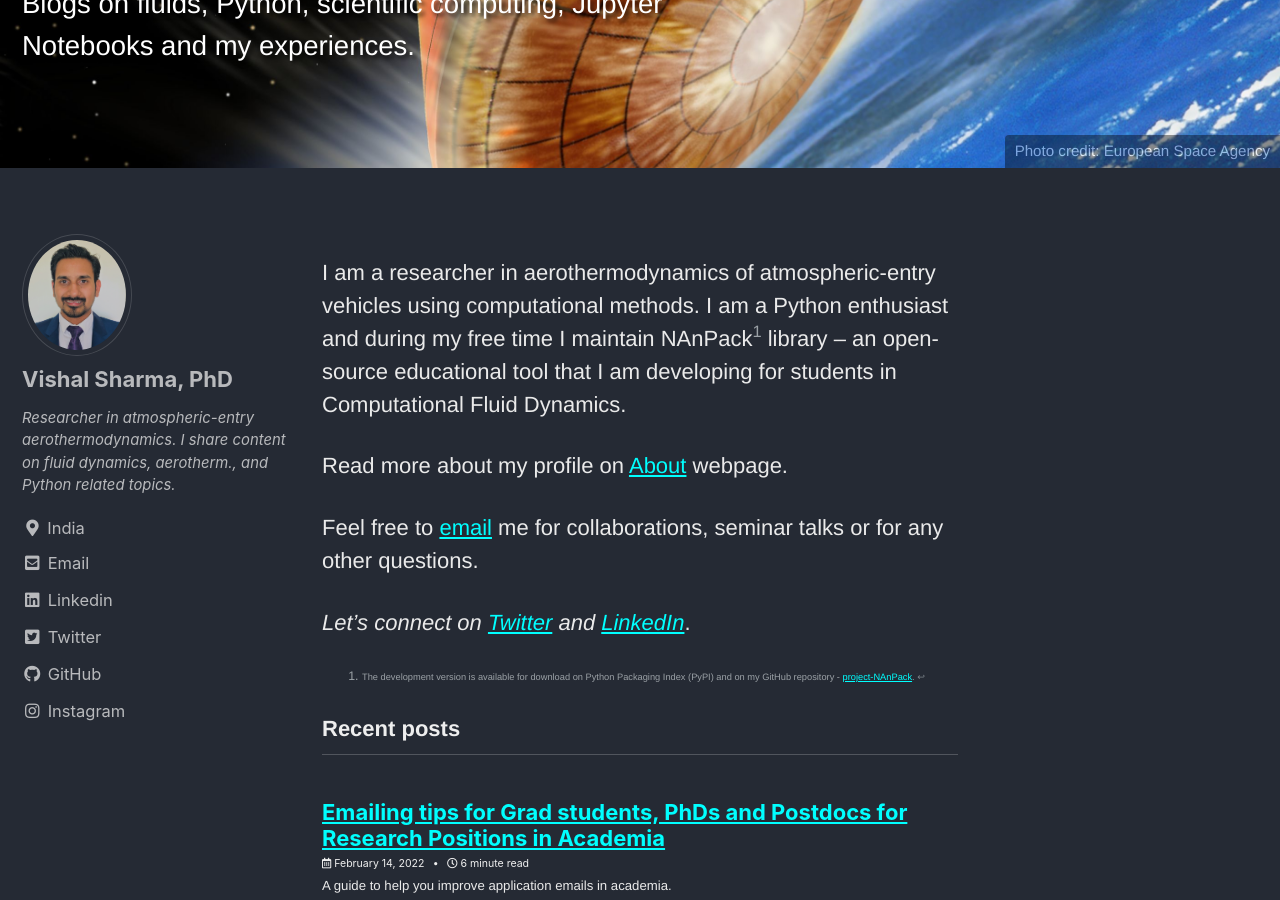
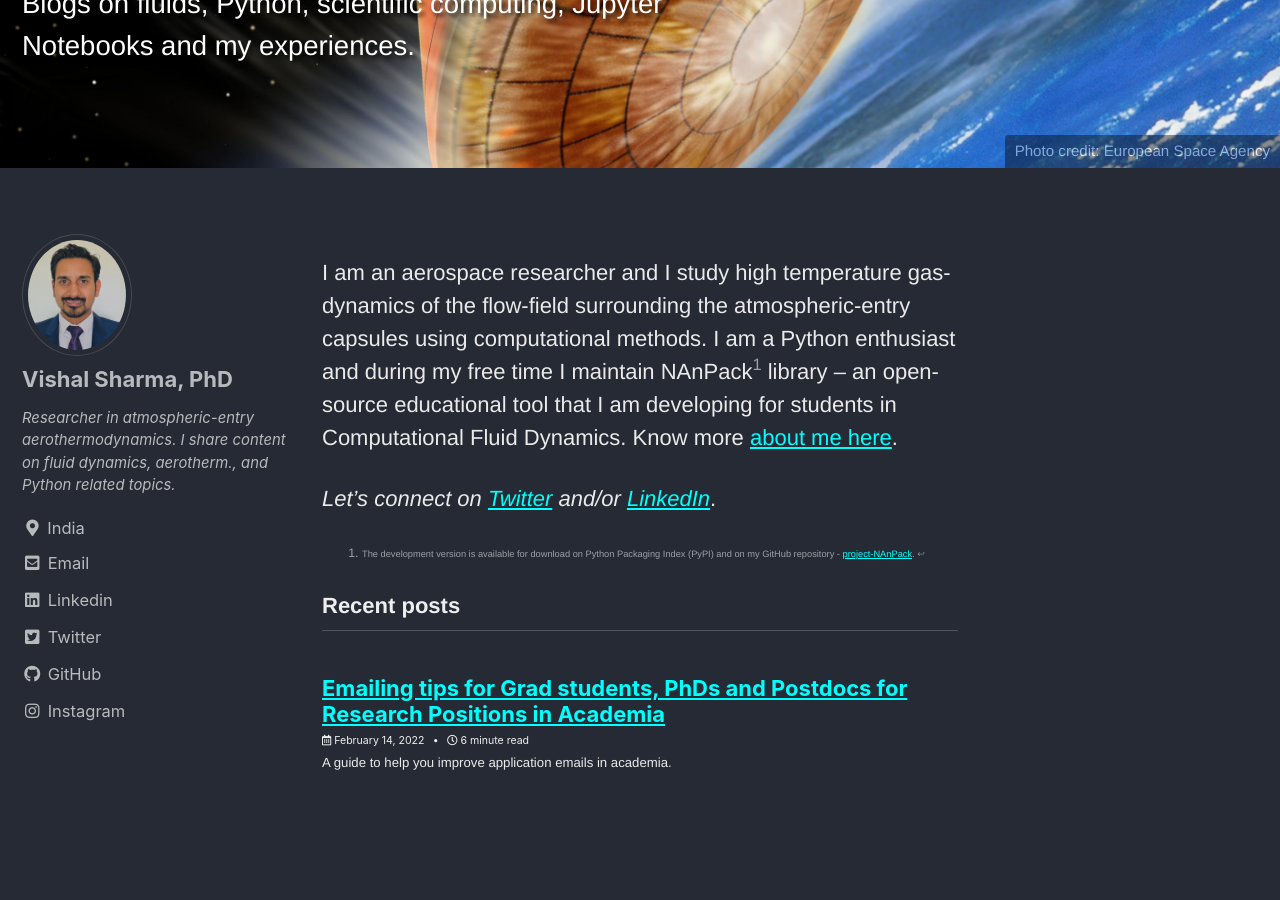
Before and after one commit to vxsharma-14/vxsharma-14.github.io, a Jekyll site: the page built from index.md, in a window 1280 px wide and 900 px high, scrolled down 242 px. Built offline with Jekyll 4.4.1, drawn with Linux system fonts in a browser that asks for light colours; cached includes are drawn as plain includes.

Commit message:
Re-worded my intro in homepage

```diff
--- a/index.md
+++ b/index.md
@@ -10,12 +10,8 @@ header:
   caption: "Photo credit: [European Space Agency](https://www.esa.int/)"
 excerpt: "Blogs on fluids, Python, scientific computing, Jupyter Notebooks and my experiences."
 ---
-I am a researcher in aerothermodynamics of atmospheric-entry vehicles using computational methods. I am a Python enthusiast and during my free time I maintain NAnPack[^ref1] library -- an open-source educational tool that I am developing for students in Computational Fluid Dynamics.
+I am an aerospace researcher and I study high temperature gas-dynamics of the flow-field surrounding the atmospheric-entry capsules using computational methods. I am a Python enthusiast and during my free time I maintain NAnPack[^ref1] library -- an open-source educational tool that I am developing for students in Computational Fluid Dynamics. Know more [about me here](/about/).
 
 [^ref1]: The development version is available for download on Python Packaging Index (PyPI) and on my GitHub repository - [project-NAnPack](https://github.com/vxsharma-14/project-NAnPack).
 
-Read more about my profile on [About](/about/) webpage.
-
-Feel free to [email](mailto:vxsharma14@gmail.com) me for collaborations, seminar talks or for any other questions.
-
-*Let's connect on [Twitter](https://twitter.com/DrVishal_aero) and [LinkedIn](https://www.linkedin.com/in/vishalsharmaofficial/)*.
+*Let's connect on [Twitter](https://twitter.com/DrVishal_aero) and/or [LinkedIn](https://www.linkedin.com/in/vishalsharmaofficial/)*.
```
